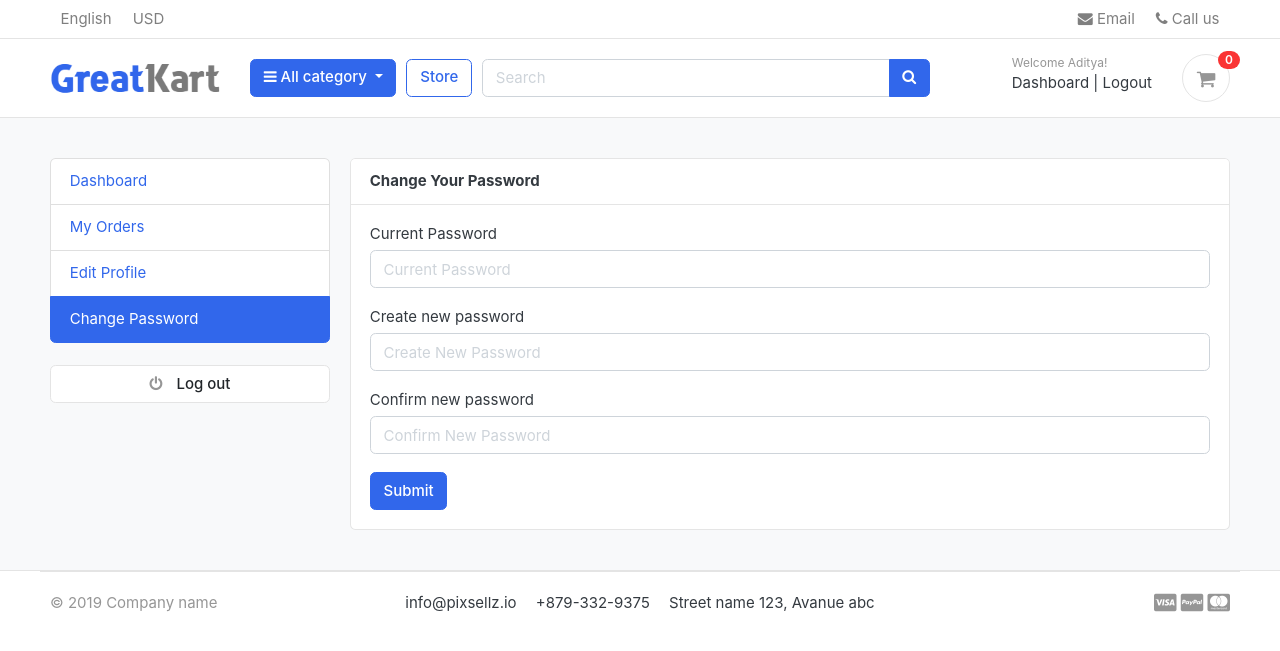
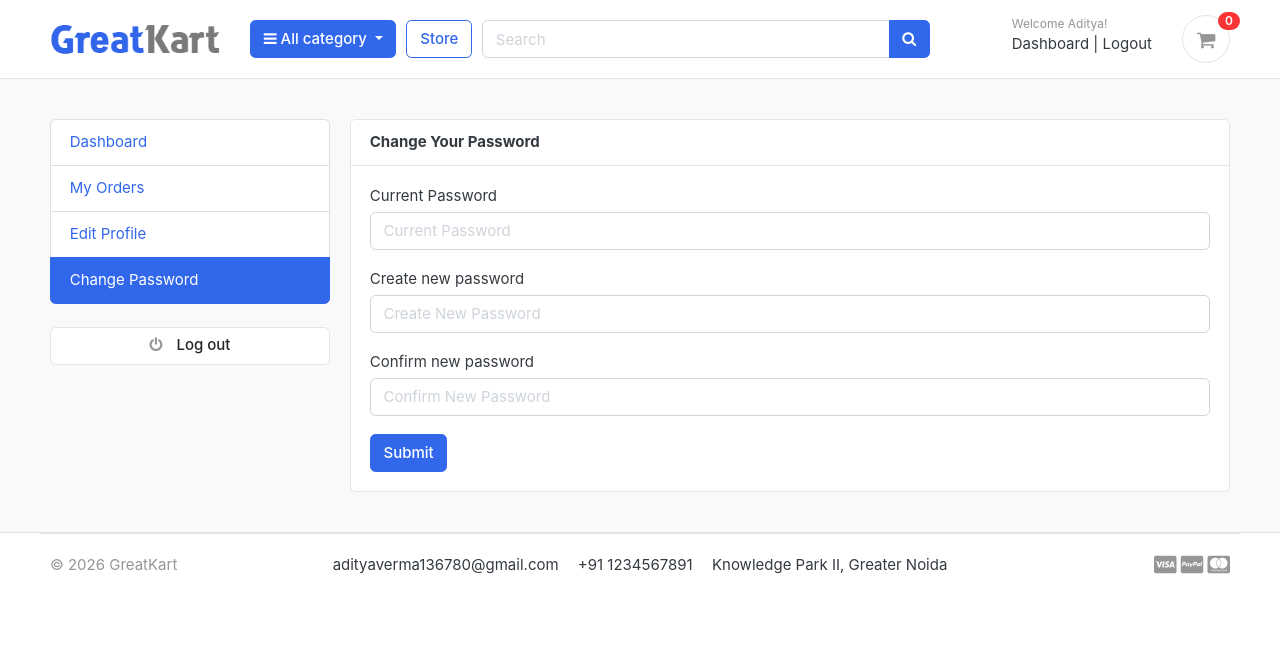
Before and after one commit to kr-aditya18/Greatkart, a Django app: page /accounts/change_password/ in a window 1280 px wide. Shown: the top 651 px of the page. Run offline with Django 5.2, Linux system fonts and the light colour scheme; a user stored in the database is signed in; data comes from the database, SQL or seed files in the repository; data that the repository does not hold is empty; some libraries are stand-ins or nearby versions; some web fonts are replaced.

Commit message:
Footer and NavBar Fixed

```diff
--- a/templates/includes/footer.html
+++ b/templates/includes/footer.html
@@ -3,12 +3,12 @@
 	<div class="container">
 		<section class="footer-bottom border-top row">
 			<div class="col-md-2">
-				<p class="text-muted"> &copy 2019 Company name </p>
+				<p class="text-muted"> &copy 2026 GreatKart </p>
 			</div>
 			<div class="col-md-8 text-md-center">
-				<span  class="px-2">info@pixsellz.io</span>
-				<span  class="px-2">+879-332-9375</span>
-				<span  class="px-2">Street name 123, Avanue abc</span>
+				<span  class="px-2">adityaverma136780@gmail.com</span>
+				<span  class="px-2">+91 1234567891</span>
+				<span  class="px-2">Knowledge Park II, Greater Noida</span>
 			</div>
 			<div class="col-md-2 text-md-right text-muted">
 				<i class="fab fa-lg fa-cc-visa"></i>
--- a/templates/includes/navbar.html
+++ b/templates/includes/navbar.html
@@ -1,7 +1,7 @@
 {% load static %}
 
 <header class="section-header">
-<nav class="navbar p-md-0 navbar-expand-sm navbar-light border-bottom">
+{% comment %} <nav class="navbar p-md-0 navbar-expand-sm navbar-light border-bottom">
 <div class="container">
   <button class="navbar-toggler" type="button" data-toggle="collapse" data-target="#navbarTop4" aria-controls="navbarNav" aria-expanded="false" aria-label="Toggle navigation">
     <span class="navbar-toggler-icon"></span>
@@ -26,7 +26,7 @@
   </ul> <!-- list-inline //  -->
   </div> <!-- navbar-collapse .// -->
 </div> <!-- container //  -->
-</nav>
+</nav> {% endcomment %}
 
 <section class="header-main border-bottom">
   <div class="container">
```
